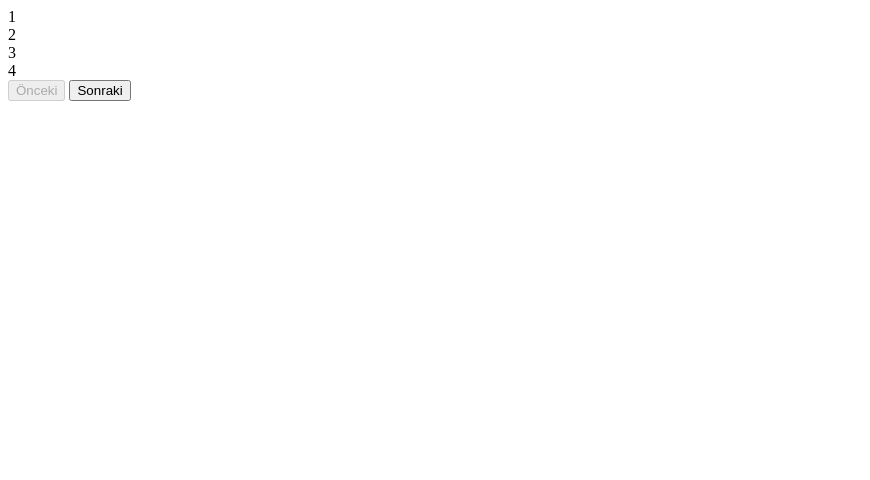
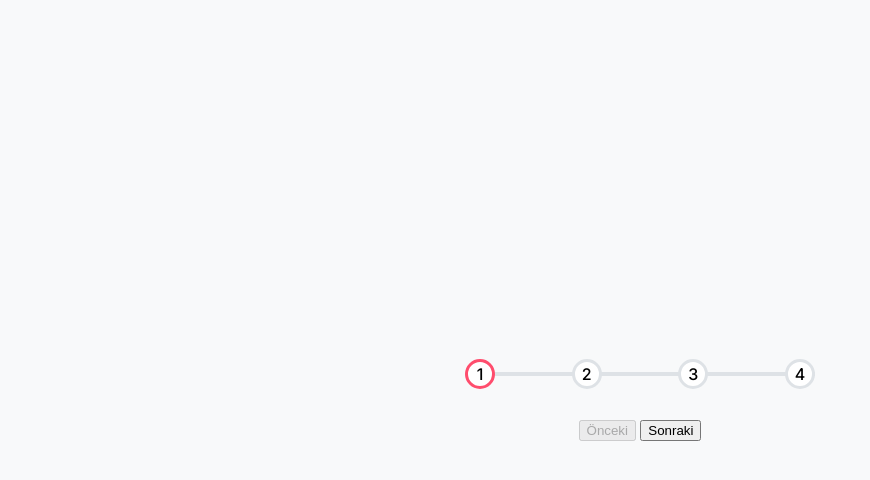
Before and after one commit to fatih3457/js-projects, a plain HTML site: page Progress_Steps/index.html in a window 1280 px wide. Shown: the whole page, without its empty margins (0-870 px from the left). Drawn offline with Linux system fonts and the light colour scheme.

Commit message:
second commit

```diff
--- a/Progress_Steps/style.css
+++ b/Progress_Steps/style.css
@@ -8,3 +8,68 @@
 *{
     box-sizing: border-box;
 }
+
+body{
+    font-family: 'Inter', sans-serif;
+    background-color: #f8f9fa;
+    display: flex;
+    align-items: center;
+    justify-content: center;
+    height: 100vh;
+    margin: 0px;
+    overflow: hidden;
+}
+
+.container{
+    text-align: center;
+}
+
+.progress-container{
+    display: flex;
+    justify-content: space-between;
+    position: relative;
+    margin-bottom: 30px;
+    width: 350px;
+    max-width: 100%;
+}
+
+.progress-container::before{
+    content: '';
+    background-color: var(--line-border-empty);
+    height: 4px;
+    width: 100%;
+    position: absolute;
+    top: 50%;
+    left: 0;
+    transform: translateY(-50%);
+    z-index: -1;
+    transition: 0.4s ease;
+}
+
+.progress{
+    background-color: var(--line-border-fill);
+    height: 4px;
+    width: 0%;
+    position: absolute;
+    top: 50%;
+    left: 0;
+    transform: translateY(-50%);
+    z-index: -1;
+    transition: 0.4s ease;
+}
+
+.circle{
+    background-color: #fff;
+    border-radius: 50%;
+    height: 30px;
+    width: 30px;
+    display: flex;
+    align-items: center;
+    justify-content: center;
+    border: 3px solid var(--line-border-empty);
+    transition: 0.4s ease;
+}
+
+.circle.active{
+    border-color: var(--line-border-fill);
+}
```
